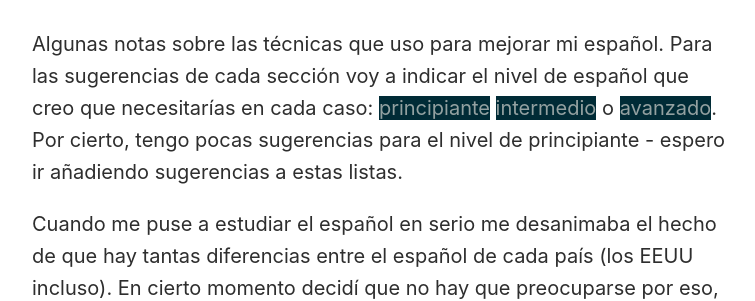
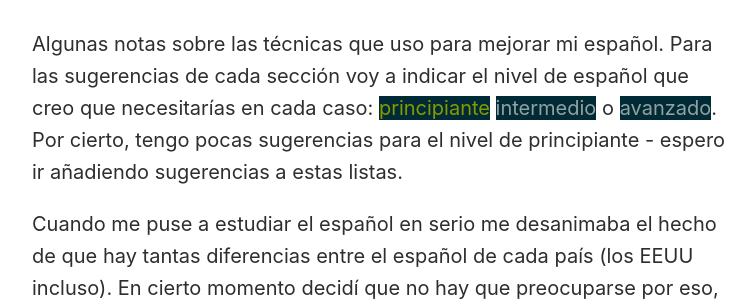
Before and after one commit to ethanmiller/ethanmiller.github.io, a Jekyll site: the page built from _posts/2015-04-02-spanish.md, in a window 1280 px wide. Shown: the part 373-674 px from the top of the page, without its empty margins (256-1011 px from the left). Built offline with Jekyll 4.4.1, drawn with Linux system fonts in a browser that asks for light colours.

Commit message:
more highlight testing

```diff
--- a/_posts/2015-04-02-spanish.md
+++ b/_posts/2015-04-02-spanish.md
@@ -6,7 +6,7 @@
 
 # Mejorando mi español
 
-Algunas notas sobre las técnicas que uso para mejorar mi español. Para las sugerencias de cada sección voy a indicar el nivel de español que creo que necesitarías en cada caso: <span class="highlight k">principiante</span> <span class="highlight n">intermedio</span> o <span class="highlight err">avanzado</span>. Por cierto, tengo pocas sugerencias para el nivel de principiante - espero ir añadiendo sugerencias a estas listas.
+Algunas notas sobre las técnicas que uso para mejorar mi español. Para las sugerencias de cada sección voy a indicar el nivel de español que creo que necesitarías en cada caso: <span class="highlight"><span class="k">principiante</span></span> <span class="highlight"><span class="n">intermedio</span></span> o <span class="highlight"><span class="err">avanzado</span></span>. Por cierto, tengo pocas sugerencias para el nivel de principiante - espero ir añadiendo sugerencias a estas listas.
 
 Cuando me puse a estudiar el español en serio me desanimaba el hecho de que hay tantas diferencias entre el español de cada país (los EEUU incluso). En cierto momento decidí que no hay que preocuparse por eso, hay que aprender todo lo que se pueda, de cualquier país. Todo ayuda a entender el idioma y las culturas respectivas.
 
```
